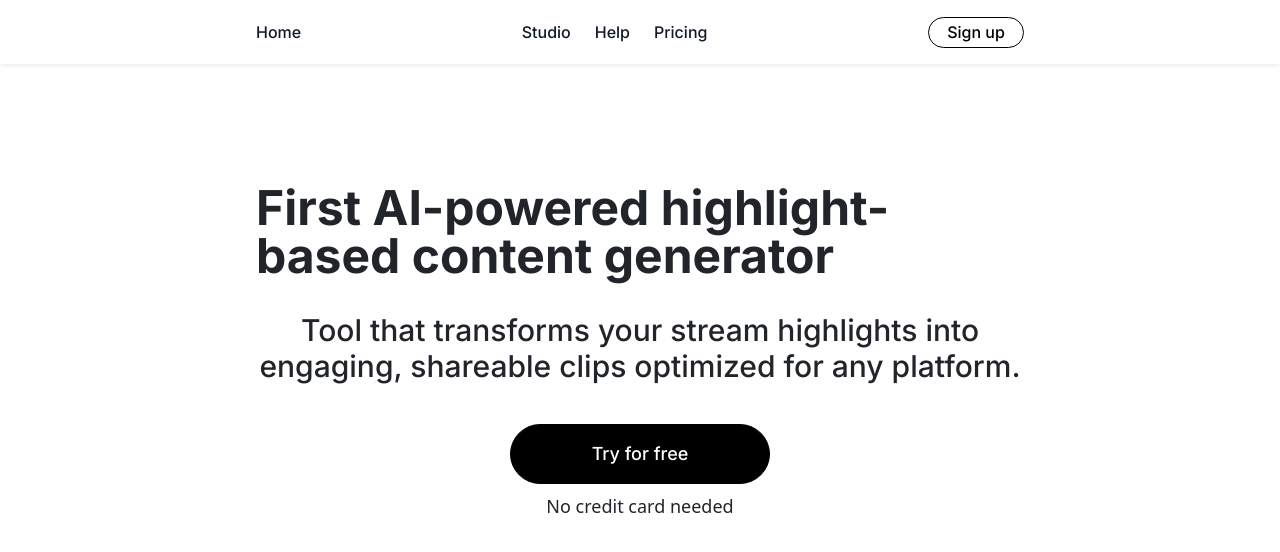
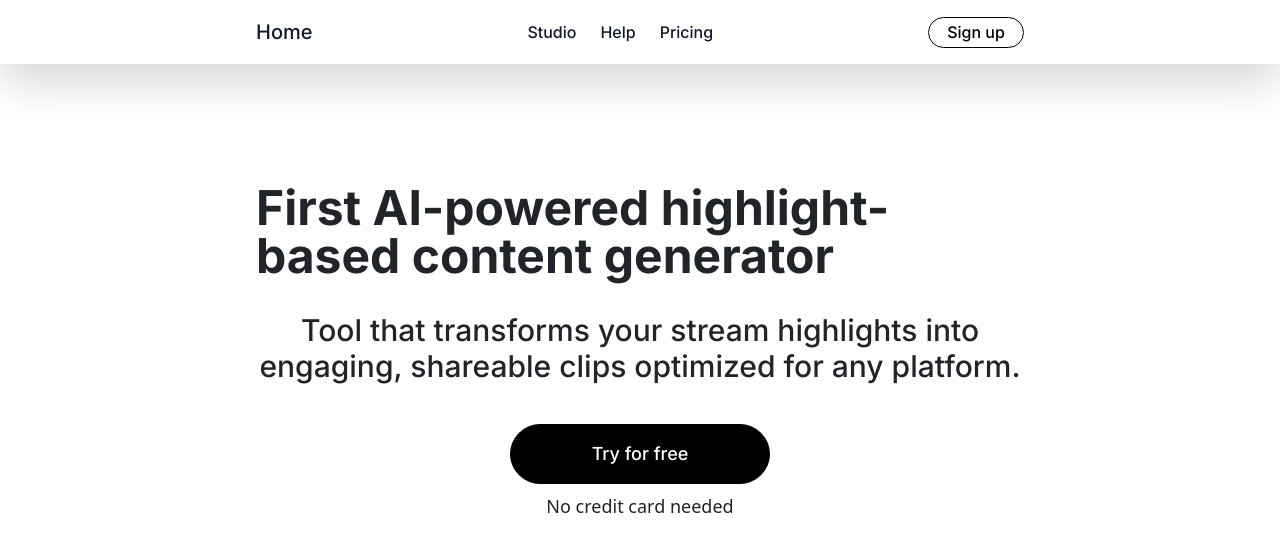
Before and after one commit to Boj4ckk/GROOT, a Vue app in the folder frontend/: page / in a window 1280 px wide. Shown: the top 552 px of the page. Built offline with nearby package versions, Linux system fonts and the light colour scheme.

Commit message:
update navbar

```diff
--- a/frontend/src/components/navbar.vue
+++ b/frontend/src/components/navbar.vue
@@ -7,7 +7,7 @@ import login from '@/views/login.vue';
 import { computed, ref } from 'vue';
 import redirectionLink from './redirectionLink.vue';
 import customButton from './customButton.vue';
-import {Bars2Icon, Bars3Icon, BeakerIcon} from '@heroicons/vue/24/solid'
+import {Bars2Icon, Bars3Icon, BeakerIcon, AtSymbolIcon} from '@heroicons/vue/24/solid'
 import BorderButton from './customButton.vue';
 
 const router = useRouter()
@@ -34,12 +34,12 @@ console.log("etat actuel de la variable connected : ", connected)
 </script>
 
 <template>
-    <header class=" shadow-sm fixed top-0 left-0 right-0 z-50 ">
+    <header class=" shadow-lg fixed top-0 left-0 right-0 z-50 ">
         <div class="">
 
             <div class="flex justify-between items-center h-12 md:h-16">
                 <div class=" flex-shrink-0 flex items-center">
-                    <redirection-link to="/" class=" transform transition-transform duration-300 hover:scale-105">Home</redirection-link>
+                    <redirection-link to="/" class="text-[12px] md:text-[20px] transform transition-transform duration-300 hover:scale-105">Home</redirection-link>
                 </div>
 
                 <nav id="mainNav" class="hidden lg:flex w-1/2 max-w-7xl justify-center">
```
